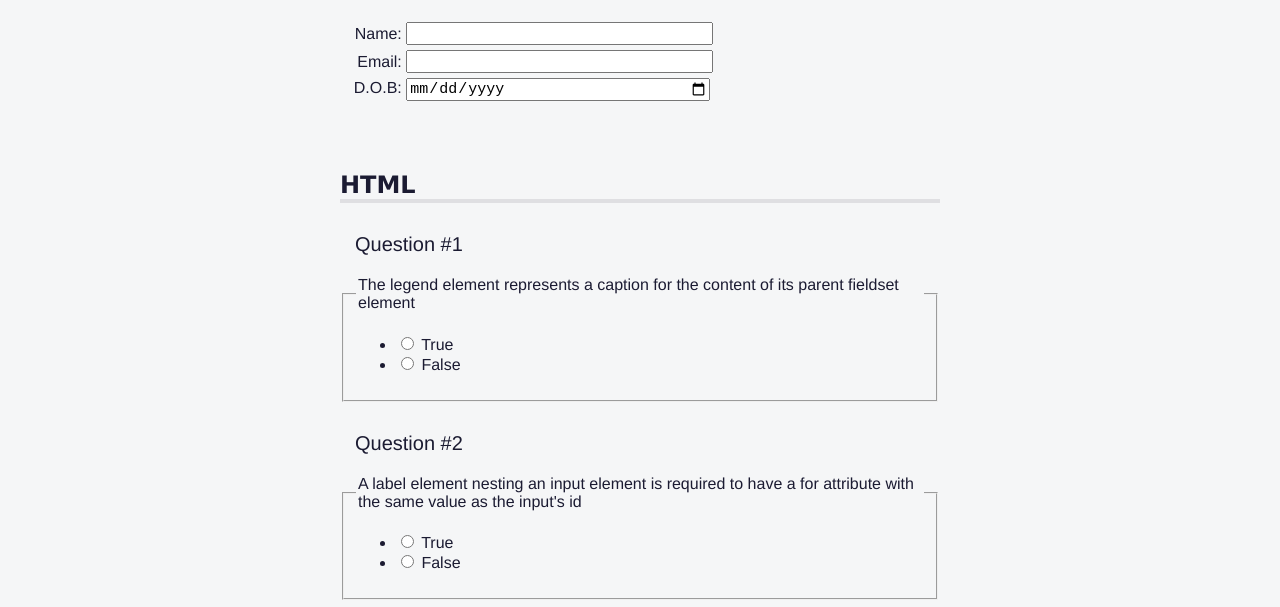
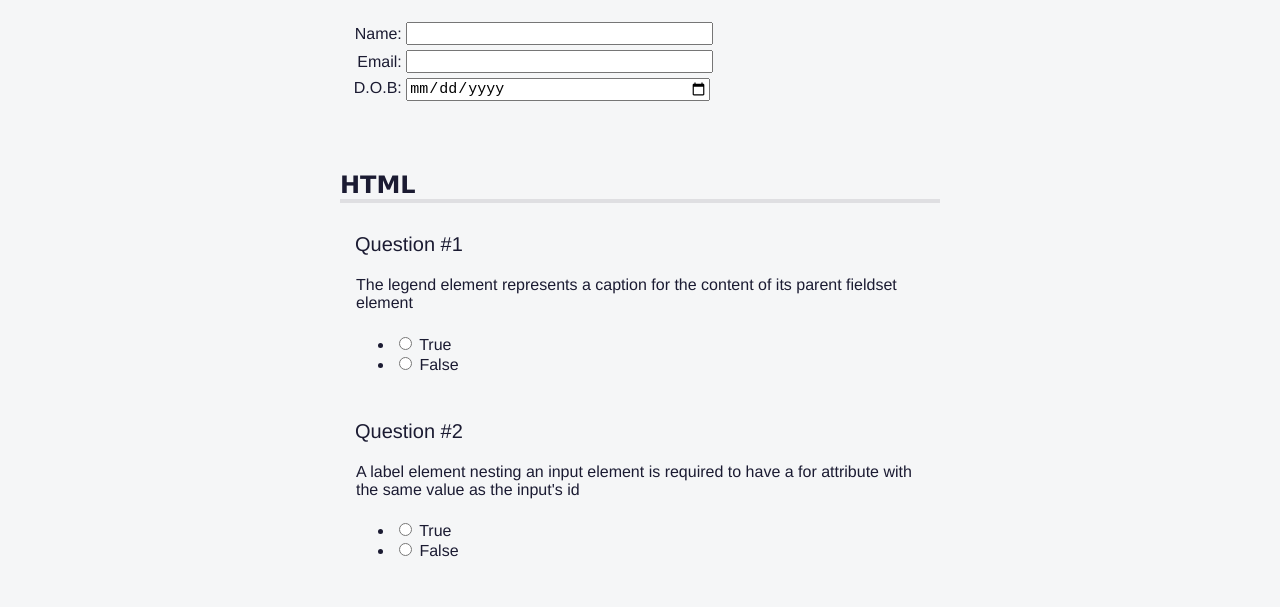
Before and after one commit to mrAbdhas/fcc-accessibility-quiz, a plain HTML site: page index.html in a window 1280 px wide. Shown: the part 145-752 px from the top of the page. Drawn offline with Linux system fonts and the light colour scheme.

Commit message:
step60
changes made i step 60, didnt got saved and therefor got included in the last commit named step51-60, thats fixed now

```diff
--- a/styles.css
+++ b/styles.css
@@ -128,6 +128,11 @@ p{
 p::before{
     content: "Question #";
 }
+
+.question{
+    border: none;
+    padding-bottom: 0;
+}
 /* span element with the class sr-only = screen readers only
 the text inside sr-only is only for screen readers.
 The following css hides it, from being visible on the site */
```
